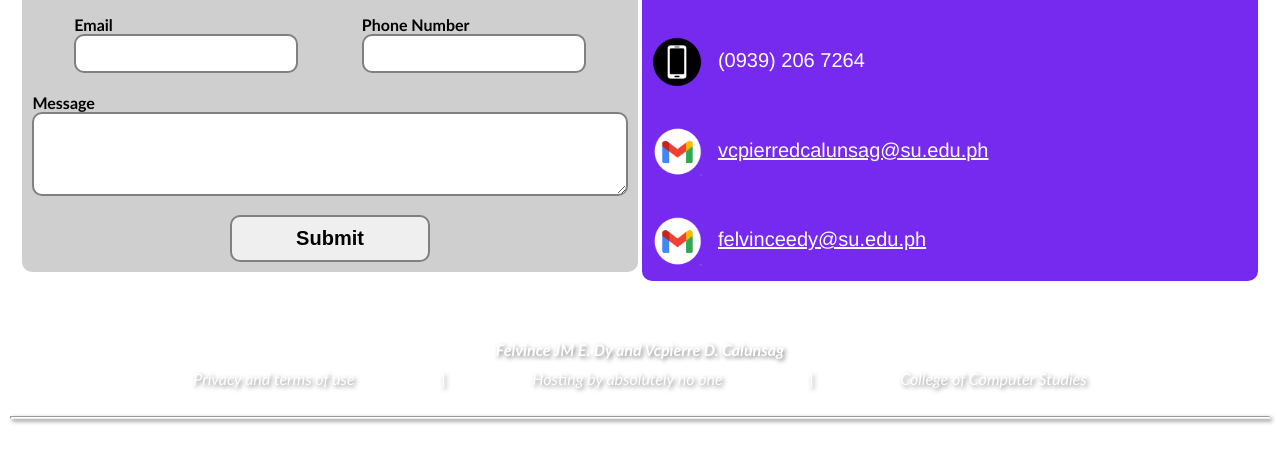
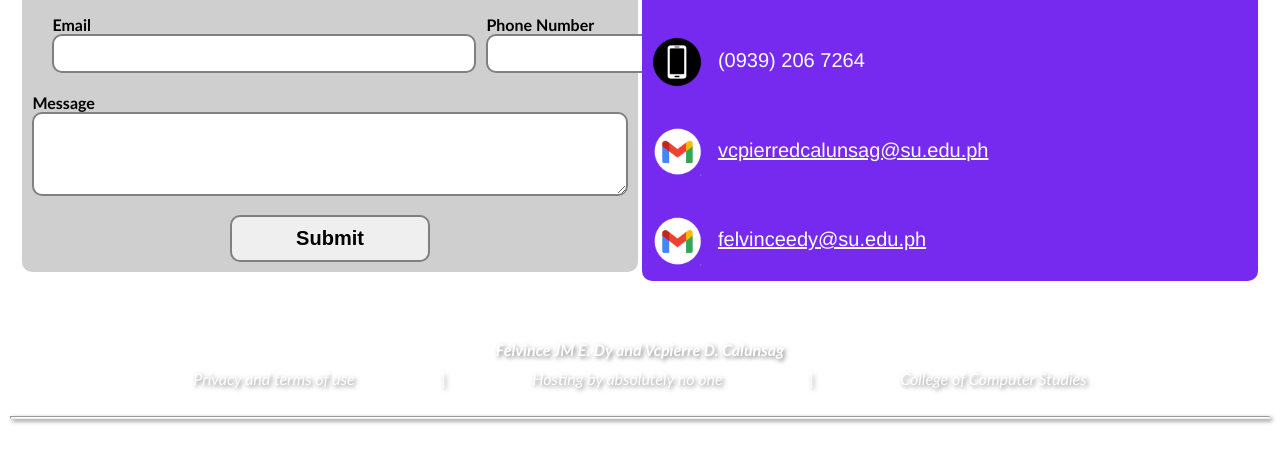
Before and after one commit to Felvincc/CCS-1-Final-Project, a plain HTML site: page Contact.html in a window 1280 px wide. Shown: the part 299-762 px from the top of the page. Drawn offline with Linux system fonts and the light colour scheme.

Commit message:
finall done

```diff
--- a/Contact.html
+++ b/Contact.html
@@ -35,14 +35,14 @@
 
 
                     <div class="rowcontainer" >
-                        <div class="colcontainer center ">
+                        <div class="colcontainer " style="margin:0px">
                             <label class="bold" for="email">Email</label>
-                            <input type="email" name="email" required style="width: 200px;">
+                            <input type="email" name="email" required style="width: 400px;">
                         </div>
 
-                        <div class="colcontainer center">
+                        <div class="colcontainer center" style="padding: 0px;">
                             <label class="bold" for="phone">Phone Number</label>
-                            <input type="phone" name="phone" required style="width: 200px;">
+                            <input type="phone" name="phone" required style="width: 400px;">
                         </div>
                     </div>
 
```
